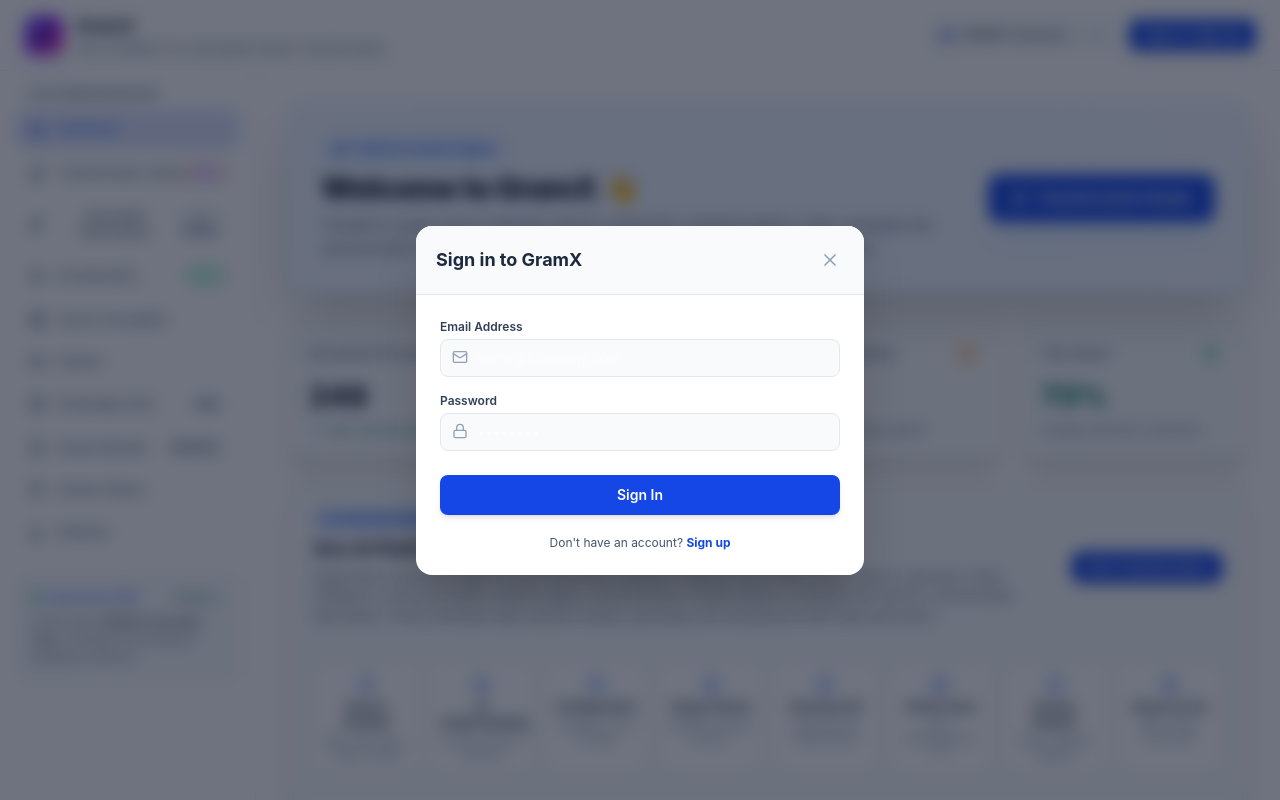
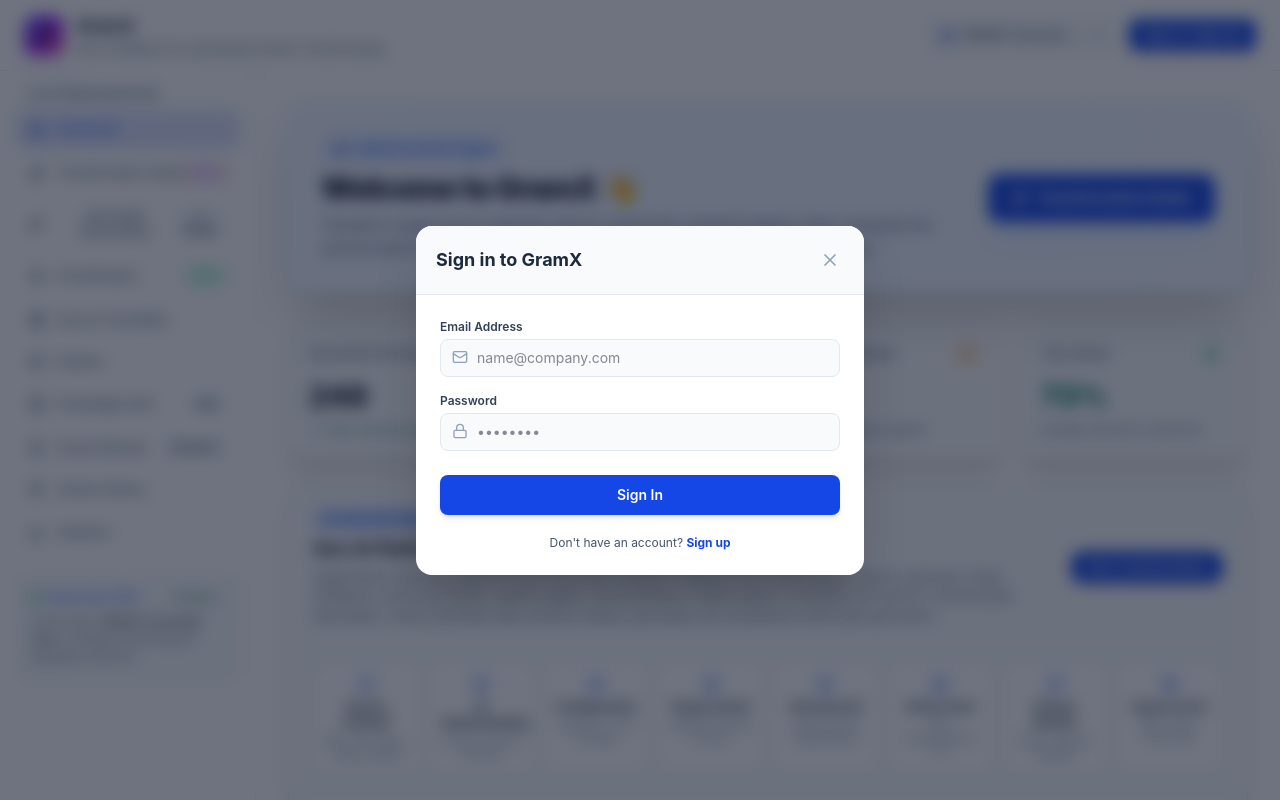
Before and after one commit to ruchitha188/GramX-Sih, a React (Vite) app in the folder GramX-Sih/: page / in a window 1280 px wide. Both pictures are taken after a click on the button "Sign In / Sign Up". Shown: the top 800 px of the page. Built offline with nearby package versions, Linux system fonts and the light colour scheme.

Commit message:
fix: Add explicit text-slate-900 to AuthModal inputs for visibility

```diff
--- a/GramX-Sih/src/components/auth/AuthModal.tsx
+++ b/GramX-Sih/src/components/auth/AuthModal.tsx
@@ -129,7 +129,7 @@
 
     return (
         <div className="fixed inset-0 z-50 flex items-center justify-center p-4 bg-slate-900/60 backdrop-blur-sm">
-            <div className="w-full max-w-md bg-white rounded-2xl shadow-2xl overflow-hidden animate-in fade-in zoom-in-95 duration-200">
+            <div className="text-slate-900 w-full max-w-md bg-white rounded-2xl shadow-2xl overflow-hidden animate-in fade-in zoom-in-95 duration-200">
                 <div className="flex justify-between items-center p-5 border-b border-slate-200 bg-slate-50">
                     <h3 className="font-bold text-slate-800 text-lg">
                         {isLogin ? 'Sign in to GramX' : signupStep === 1 ? 'Create an Account' : signupStep === 2 ? 'Enter Verification Code' : 'Secure your Account'}
@@ -162,7 +162,7 @@
                                         required
                                         value={email}
                                         onChange={e => setEmail(e.target.value)}
-                                        className="w-full pl-9 pr-4 py-2 bg-slate-50 border border-slate-200 rounded-lg text-sm focus:outline-none focus:border-blue-500 focus:ring-1 focus:ring-blue-500"
+                                        className="text-slate-900 w-full pl-9 pr-4 py-2 bg-slate-50 border border-slate-200 rounded-lg text-sm focus:outline-none focus:border-blue-500 focus:ring-1 focus:ring-blue-500"
                                         placeholder="name@company.com"
                                     />
                                     <Mail className="absolute left-3 top-2.5 w-4 h-4 text-slate-400" />
@@ -177,7 +177,7 @@
                                         required
                                         value={password}
                                         onChange={e => setPassword(e.target.value)}
-                                        className="w-full pl-9 pr-4 py-2 bg-slate-50 border border-slate-200 rounded-lg text-sm focus:outline-none focus:border-blue-500 focus:ring-1 focus:ring-blue-500"
+                                        className="text-slate-900 w-full pl-9 pr-4 py-2 bg-slate-50 border border-slate-200 rounded-lg text-sm focus:outline-none focus:border-blue-500 focus:ring-1 focus:ring-blue-500"
                                         placeholder="••••••••"
                                     />
                                     <Lock className="absolute left-3 top-2.5 w-4 h-4 text-slate-400" />
@@ -187,7 +187,7 @@
                             <button
                                 type="submit"
                                 disabled={loading}
-                                className="w-full py-2.5 bg-blue-700 hover:bg-blue-800 disabled:bg-blue-400 text-white font-semibold rounded-lg text-sm shadow-md transition-colors mt-2"
+                                className="text-slate-900 w-full py-2.5 bg-blue-700 hover:bg-blue-800 disabled:bg-blue-400 text-white font-semibold rounded-lg text-sm shadow-md transition-colors mt-2"
                             >
                                 {loading ? 'Signing In...' : 'Sign In'}
                             </button>
@@ -202,7 +202,7 @@
                                         required
                                         value={email}
                                         onChange={e => setEmail(e.target.value)}
-                                        className="w-full pl-9 pr-4 py-2 bg-slate-50 border border-slate-200 rounded-lg text-sm focus:outline-none focus:border-blue-500 focus:ring-1 focus:ring-blue-500"
+                                        className="text-slate-900 w-full pl-9 pr-4 py-2 bg-slate-50 border border-slate-200 rounded-lg text-sm focus:outline-none focus:border-blue-500 focus:ring-1 focus:ring-blue-500"
                                         placeholder="name@company.com"
                                     />
                                     <Mail className="absolute left-3 top-2.5 w-4 h-4 text-slate-400" />
@@ -211,7 +211,7 @@
                             <button
                                 type="submit"
                                 disabled={loading}
-                                className="w-full py-2.5 bg-blue-700 hover:bg-blue-800 disabled:bg-blue-400 text-white font-semibold rounded-lg text-sm shadow-md transition-colors mt-2"
+                                className="text-slate-900 w-full py-2.5 bg-blue-700 hover:bg-blue-800 disabled:bg-blue-400 text-white font-semibold rounded-lg text-sm shadow-md transition-colors mt-2"
                             >
                                 {loading ? 'Sending OTP...' : 'Send Verification Code'}
                             </button>
@@ -226,7 +226,7 @@
                                     maxLength={6}
                                     value={otpCode}
                                     onChange={e => setOtpCode(e.target.value)}
-                                    className="w-full text-center tracking-[0.5em] font-mono text-xl py-3 bg-slate-50 border border-slate-200 rounded-lg focus:outline-none focus:border-emerald-500 focus:ring-1 focus:ring-emerald-500"
+                                    className="text-slate-900 w-full text-center tracking-[0.5em] font-mono text-xl py-3 bg-slate-50 border border-slate-200 rounded-lg focus:outline-none focus:border-emerald-500 focus:ring-1 focus:ring-emerald-500"
                                     placeholder="••••••"
                                 />
                                 <p className="text-[10px] text-slate-500 text-center mt-2">
@@ -236,7 +236,7 @@
                             <button
                                 type="submit"
                                 disabled={loading || otpCode.length < 6}
-                                className="w-full py-2.5 bg-emerald-600 hover:bg-emerald-700 disabled:bg-emerald-300 text-white font-semibold rounded-lg text-sm shadow-md transition-colors mt-2"
+                                className="text-slate-900 w-full py-2.5 bg-emerald-600 hover:bg-emerald-700 disabled:bg-emerald-300 text-white font-semibold rounded-lg text-sm shadow-md transition-colors mt-2"
                             >
                                 {loading ? 'Verifying...' : 'Verify Code'}
                             </button>
@@ -251,7 +251,7 @@
                                         required
                                         value={name}
                                         onChange={e => setName(e.target.value)}
-                                        className="w-full pl-9 pr-4 py-2 bg-slate-50 border border-slate-200 rounded-lg text-sm focus:outline-none focus:border-blue-500 focus:ring-1 focus:ring-blue-500"
+                                        className="text-slate-900 w-full pl-9 pr-4 py-2 bg-slate-50 border border-slate-200 rounded-lg text-sm focus:outline-none focus:border-blue-500 focus:ring-1 focus:ring-blue-500"
                                         placeholder="John Doe"
                                     />
                                     <div className="absolute left-3 top-2.5 text-slate-400">
@@ -267,7 +267,7 @@
                                         required
                                         value={password}
                                         onChange={e => setPassword(e.target.value)}
-                                        className="w-full pl-9 pr-4 py-2 bg-slate-50 border border-slate-200 rounded-lg text-sm focus:outline-none focus:border-blue-500 focus:ring-1 focus:ring-blue-500"
+                                        className="text-slate-900 w-full pl-9 pr-4 py-2 bg-slate-50 border border-slate-200 rounded-lg text-sm focus:outline-none focus:border-blue-500 focus:ring-1 focus:ring-blue-500"
                                         placeholder="••••••••"
                                     />
                                     <Lock className="absolute left-3 top-2.5 w-4 h-4 text-slate-400" />
@@ -281,7 +281,7 @@
                                         required
                                         value={confirmPassword}
                                         onChange={e => setConfirmPassword(e.target.value)}
-                                        className="w-full pl-9 pr-4 py-2 bg-slate-50 border border-slate-200 rounded-lg text-sm focus:outline-none focus:border-blue-500 focus:ring-1 focus:ring-blue-500"
+                                        className="text-slate-900 w-full pl-9 pr-4 py-2 bg-slate-50 border border-slate-200 rounded-lg text-sm focus:outline-none focus:border-blue-500 focus:ring-1 focus:ring-blue-500"
                                         placeholder="••••••••"
                                     />
                                     <Lock className="absolute left-3 top-2.5 w-4 h-4 text-slate-400" />
@@ -290,7 +290,7 @@
                             <button
                                 type="submit"
                                 disabled={loading}
-                                className="w-full py-2.5 bg-blue-700 hover:bg-blue-800 disabled:bg-blue-400 text-white font-semibold rounded-lg text-sm shadow-md transition-colors mt-2"
+                                className="text-slate-900 w-full py-2.5 bg-blue-700 hover:bg-blue-800 disabled:bg-blue-400 text-white font-semibold rounded-lg text-sm shadow-md transition-colors mt-2"
                             >
                                 {loading ? 'Saving...' : 'Complete Account Setup'}
                             </button>
```
